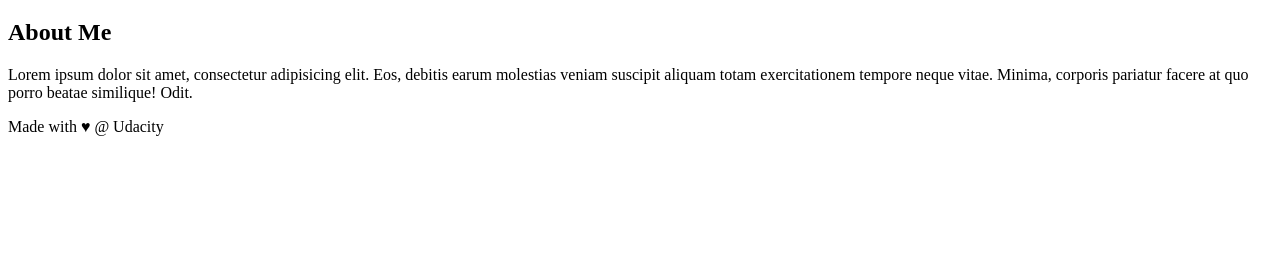
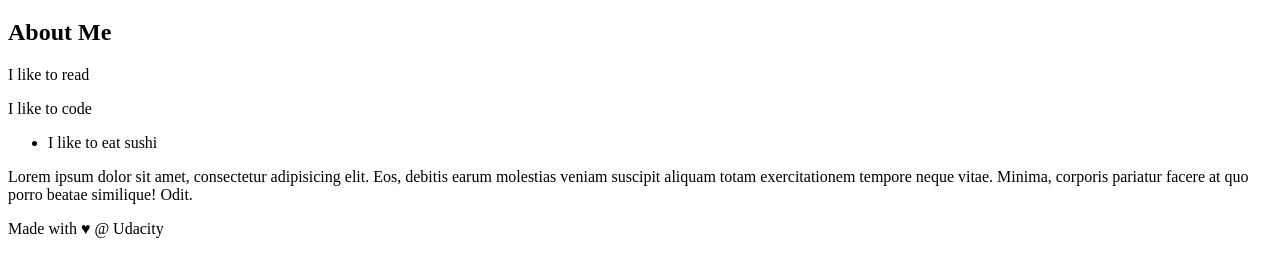
Before and after one commit to Nash-creator/Udacity-Version-Control-with-Git-Course-Example, a plain HTML site: page index.html in a window 1280 px wide. Shown: the part 61-338 px from the top of the page. Drawn offline with Linux system fonts and the light colour scheme.

Commit message:
edited about me section

```diff
--- a/index.html
+++ b/index.html
@@ -21,6 +21,11 @@
 
     <aside>
         <h2>About Me</h2>
+        <p>I like to read</p>
+        <p>I like to code</p>
+        <ul>
+            <li>I like to eat sushi</li>
+        </ul>
 
         <p>Lorem ipsum dolor sit amet, consectetur adipisicing elit. Eos, debitis earum molestias veniam suscipit aliquam totam exercitationem tempore neque vitae. Minima, corporis pariatur facere at quo porro beatae similique! Odit.</p>
     </aside>
```
